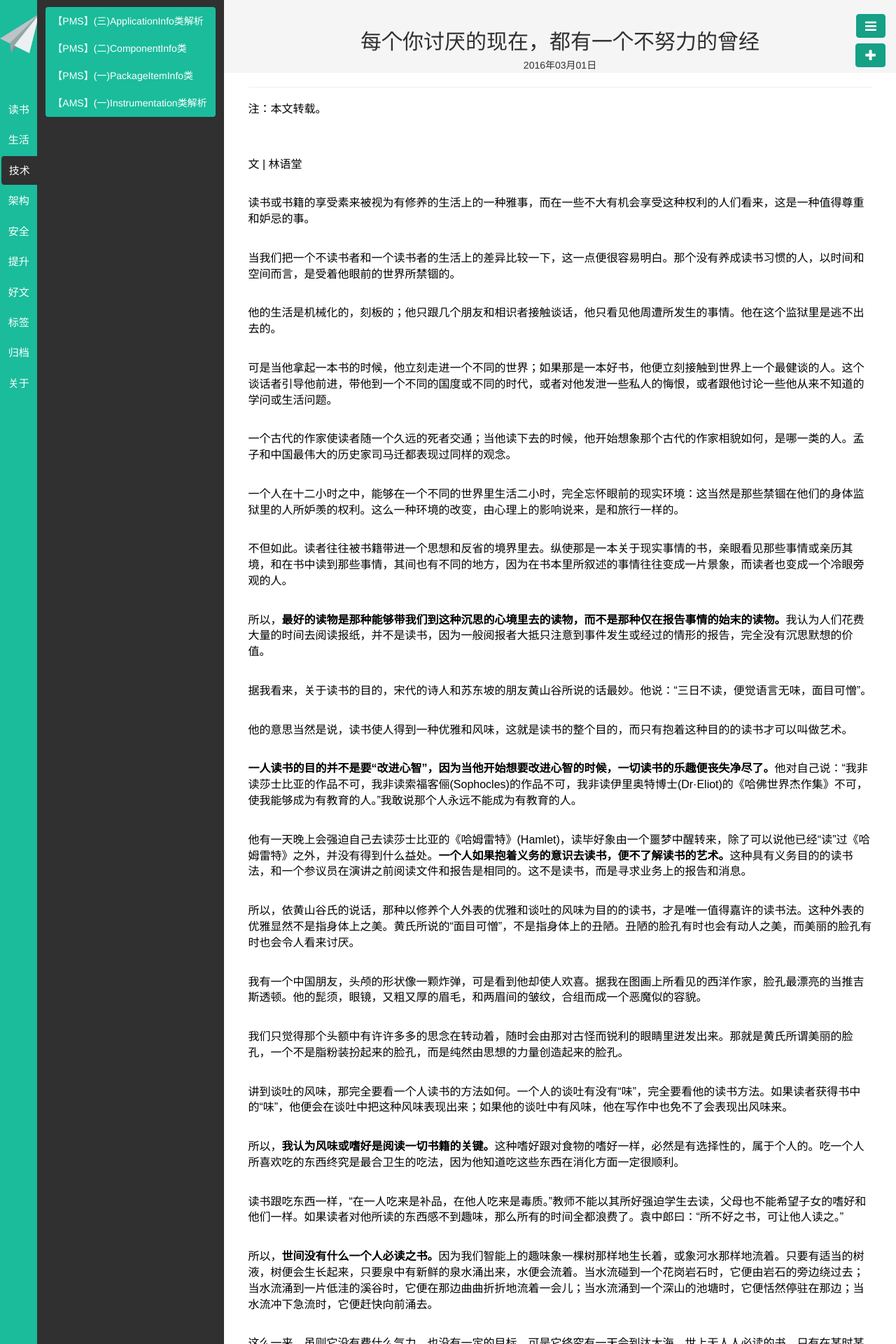
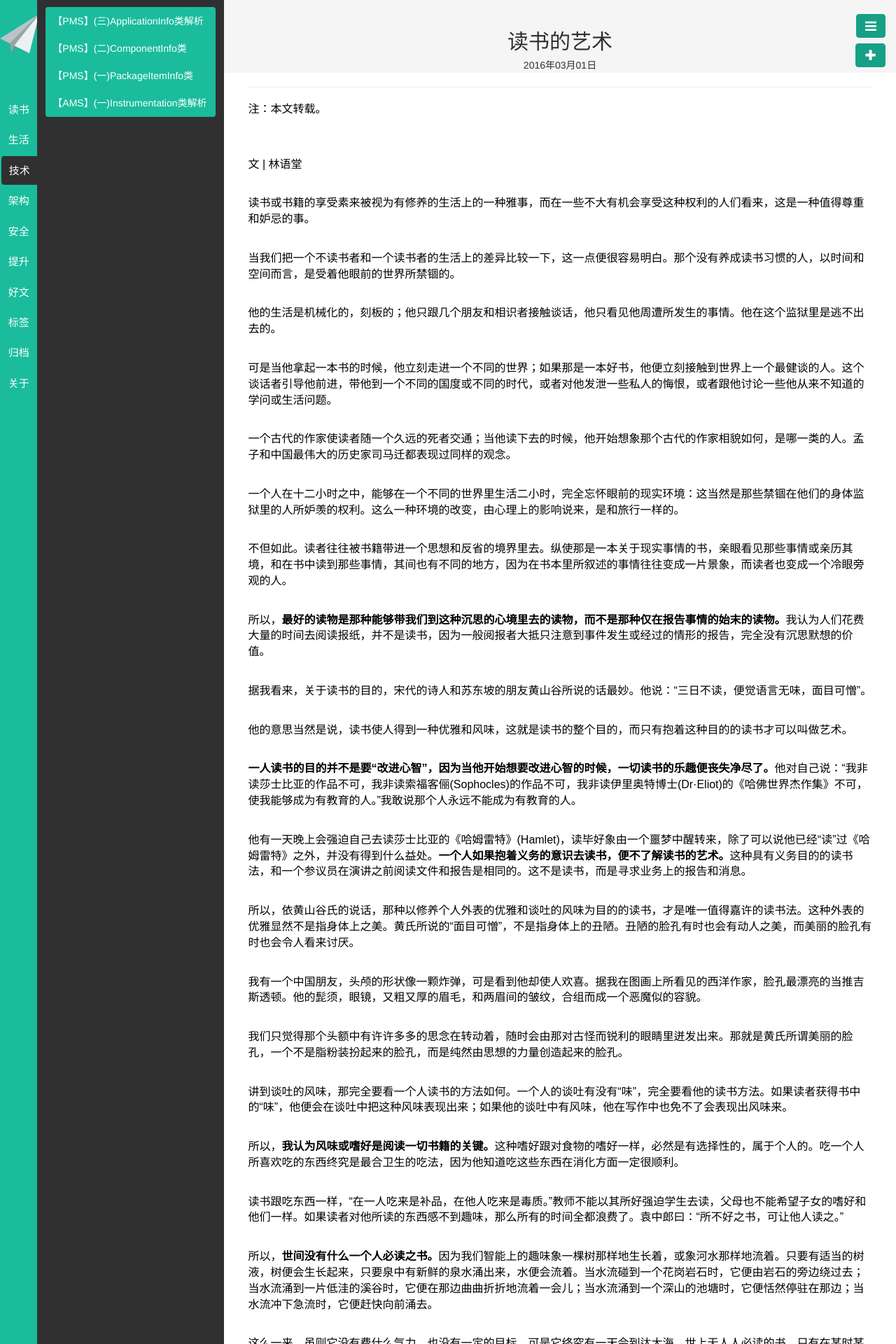
Before and after one commit to NemoTec/NemoTec.github.io, a Jekyll site: the page built from _posts/7.好文/2016-03-01-art-of-reading.md, in a window 1280 px wide. Shown: the top 1920 px of the page at 70% size. Built offline with Jekyll 4.4.1, drawn with Linux system fonts in a browser that asks for light colours; Markdown is read by kramdown in place of the engine named in the settings; some of the changed text lies outside the part shown.

Commit message:
good article - art of reading.

```diff
--- a/_posts/7.好文/2016-03-01-art-of-reading.md
+++ b/_posts/7.好文/2016-03-01-art-of-reading.md
@@ -1,9 +1,9 @@
 ---
 layout: post
-title: 每个你讨厌的现在，都有一个不努力的曾经
+title: 读书的艺术
 category: 好文
 tags: 好文
-keywords: 全新的自己
+keywords: 读书的艺术
 description:
 ---
 注：本文转载。
@@ -126,8 +126,8 @@ description:
 
 也有些作家埋怨说他们写不出东西来，因为蚊子太多，稿纸发光，或马路上的声响太嘈杂。宋代大学者欧阳修说他的好文章都在“三上”得之，即枕上，马上，和厕上。有一个清代的著名学者顾千里据说在夏天有“裸体读经”的习惯。在另一方面，一个人不好读书，那么，一年四季都有不读书的正当理由：
 
->春天不是读书天；夏日炎炎最好眠；
-等到秋来冬又至，不如等待到来年。
+``春天不是读书天，夏日炎炎最好眠。``
+``等到秋来冬又至，不如等待到来年。``
 
 那么，什么是读书的真艺术呢？简单的答案就是有那种心情的时候便拿起书来读。
 &nbsp;
@@ -144,8 +144,8 @@ description:
 关于读书的乐趣，我在中国最伟大的女诗人李清照(易安，1081—1141年)的自传里，找到一段最佳的描写。她的丈夫在太学作学生，每月领到生活费的时候，他们夫妻总立刻跑到相国寺去买碑文水果，回来夫妻相对展玩咀嚼，一面剥水果，一面赏碑帖，或者一面品佳茗，一面校勘各种不同的板本。他在《金石录后序》这篇自传小记里写道：
 &nbsp;
 
-``余性偶强记，每饭罢，坐归来堂烹茶，指堆积书史，言某事在某书某卷第几页第几行，以中否角胜负，为饮茶先后。中即举杯大笑，至茶倾覆怀中，反不得饮而起。
-甘心老是乡矣！故虽外忧患困穷而志不屈。……于是几案罗列，枕席枕藉，意会心谋，目往神授，乐在声、色、狗、马之上。``
+``余性偶强记，每饭罢，坐归来堂烹茶，指堆积书史，言某事在某书某卷第几页第几行，以中否角胜负，为饮茶先后。中即举杯大笑，至茶倾覆怀中，反不得饮而起。``
+``甘心老是乡矣！故虽外忧患困穷而志不屈。……于是几案罗列，枕席枕藉，意会心谋，目往神授，乐在声、色、狗、马之上。``
 
 &nbsp;
 这篇小记是她晚年丈夫已死的时候写的。当时她是个孤独的女人，因金兵侵入华北，只好避乱南方，到处漂泊。
```
Also changed, not shown: _posts/7.好文/2016-02-24-new-myself.md (+27 -0 lines).
